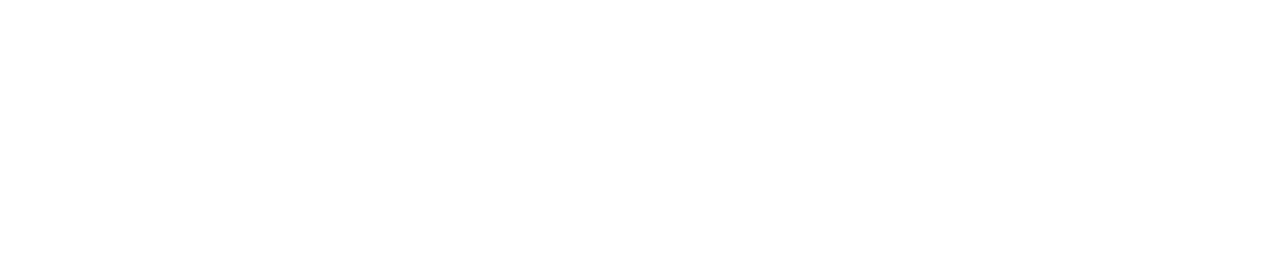
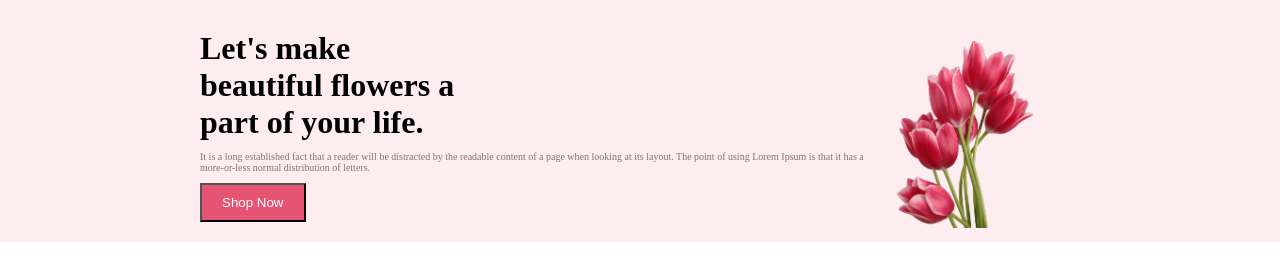
Before and after one commit to ModabbirHossainAkanda/ass-aign-ment-1, a plain HTML site: page index.html in a window 1280 px wide. Drawn offline with Linux system fonts and the light colour scheme.

Commit message:
header file done

```diff
--- a/index.html
+++ b/index.html
@@ -8,7 +8,24 @@
 </head>
 <body>
     <header>
+        <div class="container">
+            <div class="title">
+                <h1 class="head-title">
+                    Let's make <br> beautiful flowers a <br> part of your life.
+                </h1>
+                <p class="title-description">It is a long established fact that a reader will be distracted by the readable content of a page when looking at its layout. The point of using Lorem Ipsum is that it has a more-or-less normal distribution of letters.</p>
+                <button class="btn-primary">Shop Now</button>
+            </div>
+            <div class="image">
+                <img class="flower1" src="./Flower Asset/pngwing 10.png" alt="">
+            </div>
 
+
+
+
+
+
+        </div>
     </header>
     <main>
 
--- a/styles/flower.css
+++ b/styles/flower.css
@@ -0,0 +1,28 @@
+*{
+    margin: 0;
+    padding: 0;
+}
+.container{
+    background-color:rgba(229, 84, 115, 0.10);
+    display: flex;
+    align-items: center;
+    justify-content: space-around;
+    padding: 30px 30px 0px 200px;
+    padding-right: 240px;
+}
+.flower1{
+    width: 150px;
+}
+.title-description{
+    padding-top: 10px;
+    padding-bottom: 10px;
+    color: rgba(39, 39, 39, 0.60);
+    font-size: 10px;
+    word-wrap: normal;
+}
+.btn-primary{
+    background: #E55473;
+    padding: 10px 20px;
+    color: white;
+    margin-bottom: 20px;
+}
```
